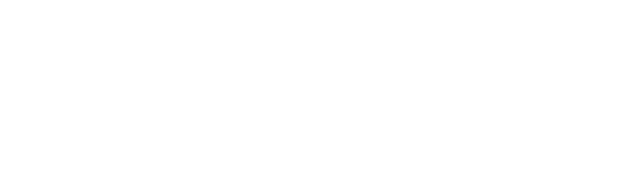
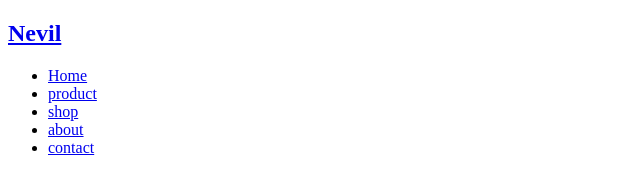
Before and after one commit to AyahAbdallah/GitHubWorkshop, a plain HTML site: page index.html in a window 1280 px wide. Shown: the whole page, without its empty margins (0-640 px from the left). Drawn offline with Linux system fonts and the light colour scheme.

Commit message:
creat the header

```diff
--- a/index.html
+++ b/index.html
@@ -7,6 +7,13 @@
     <link rel="stylesheet" href="style.css">
 </head>
 <body>
+    <h2><a href="#" class="logo" >Nevil</a></h2>
+    <ul> <li><a href="#">Home</a></li>
+        <li><a href="#">product</a></li>
+        <li><a href="#">shop</a></li>
+        <li><a href="#">about</a></li>
+        <li><a href="#">contact</a></li>
+    </ul>
 
 </body>
 </html>
```
